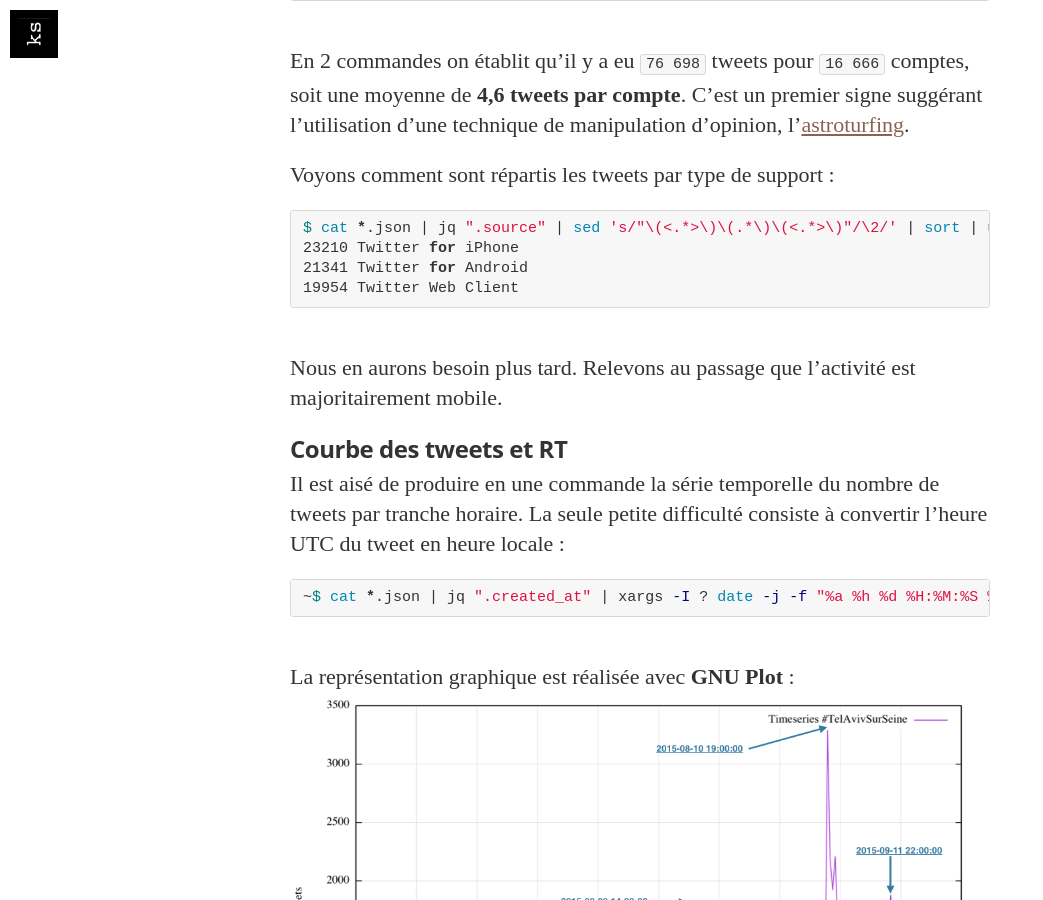
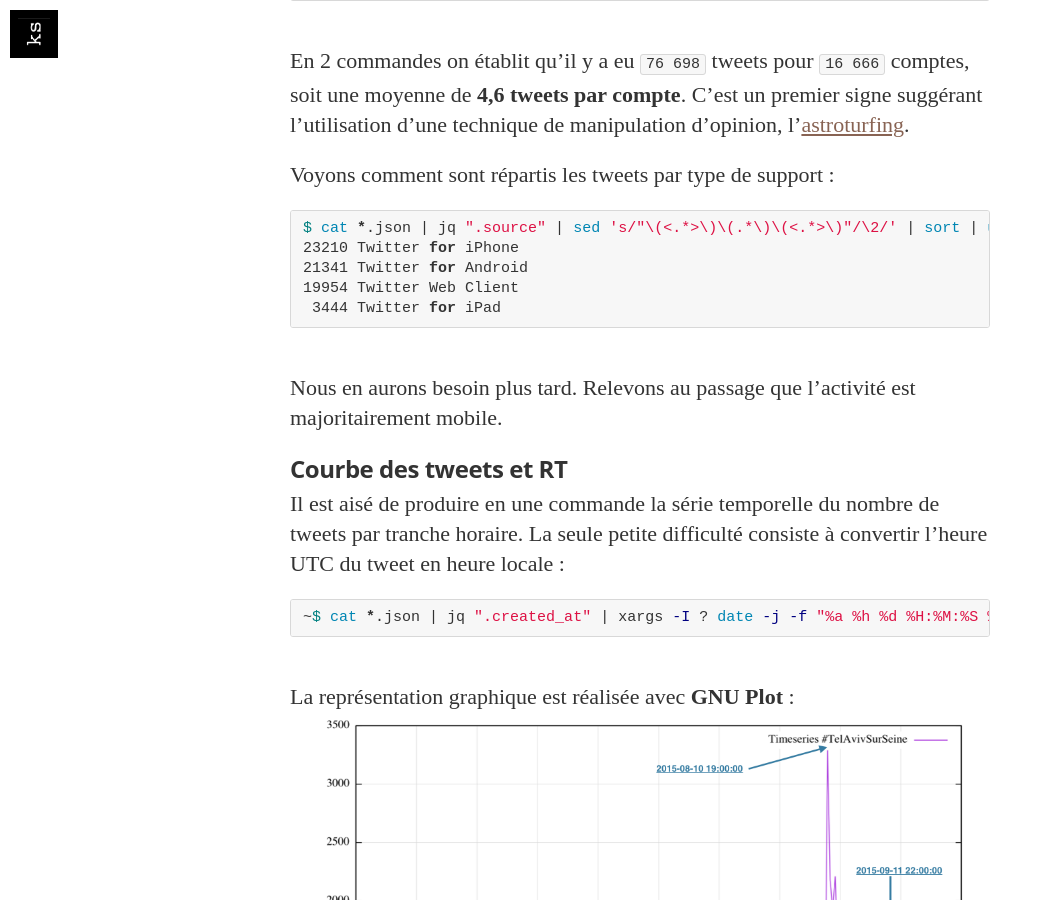
Before and after one commit to ksahnine/ksahnine.github.io, a Jekyll site: the page built from _posts/2015-08-13-analyse-hashtag-telavivsurseine.markdown, in a window 1280 px wide and 900 px high, scrolled down 2980 px. Shown: the whole window, without its empty margins (0-1043 px from the left). Built offline with Jekyll 4.4.1, drawn with Linux system fonts in a browser that asks for light colours; nearby versions of some CDN libraries; some web fonts are replaced; Markdown is read by kramdown in place of the engine named in the settings.

Commit message:
Mise à jour article

```diff
--- a/_posts/2015-08-13-analyse-hashtag-telavivsurseine.markdown
+++ b/_posts/2015-08-13-analyse-hashtag-telavivsurseine.markdown
@@ -51,10 +51,11 @@ En 2 commandes on établit qu'il y a eu `76 698` tweets pour `16 666` comptes, s
 Voyons comment sont répartis les tweets par type de support :
 
 {% highlight sh %}
-$ cat *.json | jq ".source" | sed 's/"\(<.*>\)\(.*\)\(<.*>\)"/\2/' | sort | uniq -c | sort -rn | head -3
+$ cat *.json | jq ".source" | sed 's/"\(<.*>\)\(.*\)\(<.*>\)"/\2/' | sort | uniq -c | sort -rn | head -4
 23210 Twitter for iPhone
 21341 Twitter for Android
 19954 Twitter Web Client
+ 3444 Twitter for iPad
 {% endhighlight %}
 
 Nous en aurons besoin plus tard. Relevons au passage que l'activité est majoritairement mobile.
```
Also changed, not shown: other parts of _posts/2015-08-13-analyse-hashtag-telavivsurseine.markdown (+1 -1 lines), 1 other file.
